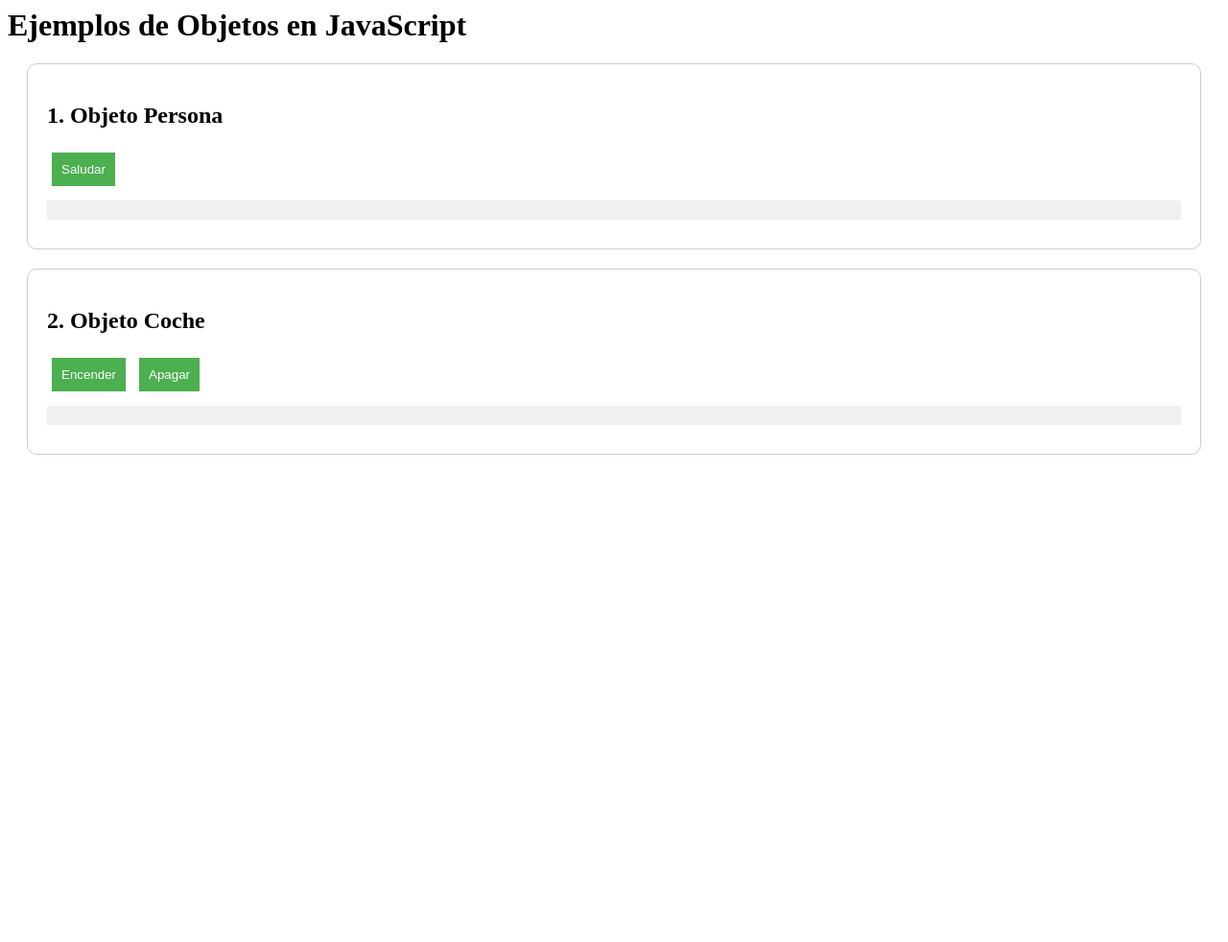
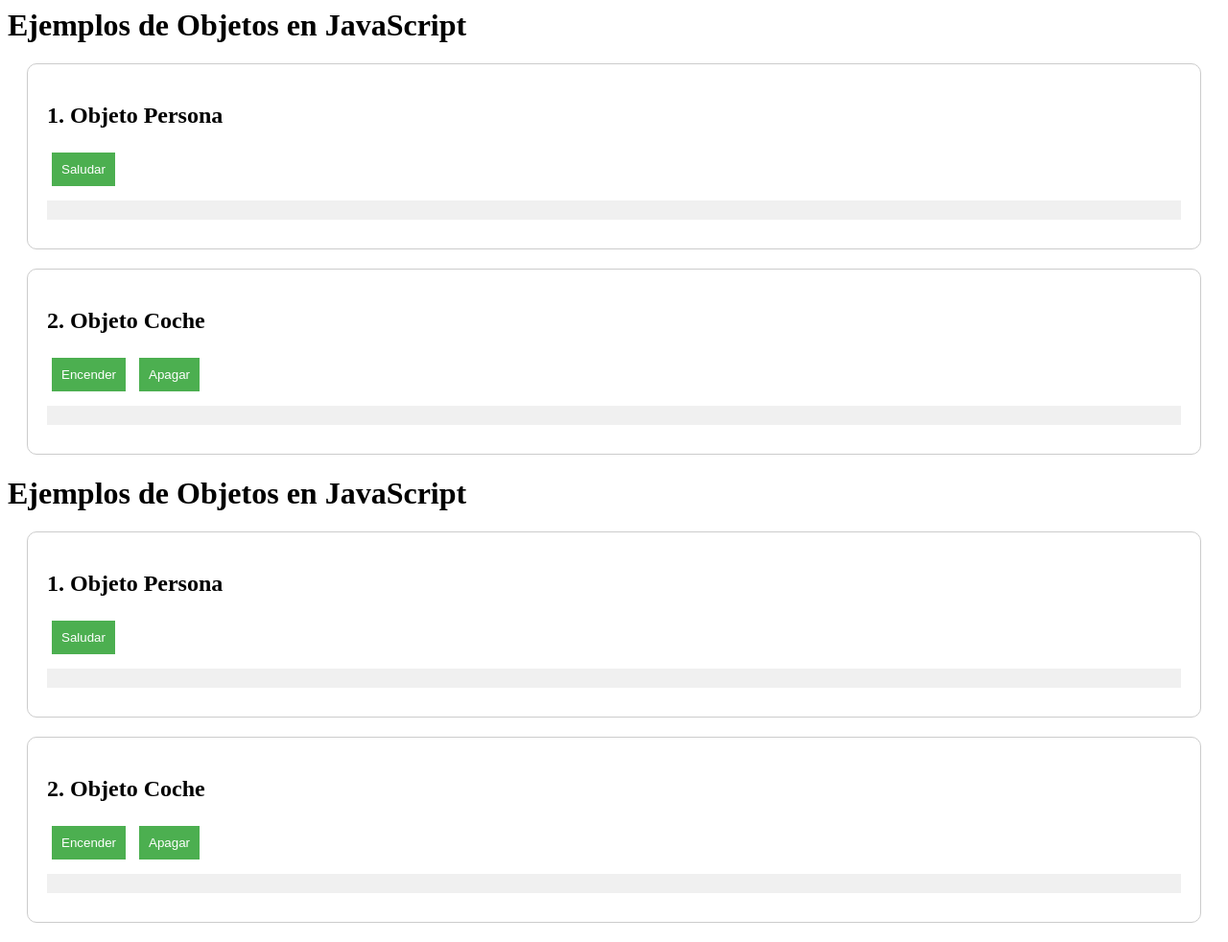
Before and after one commit to NICOLASSALMERON/ejemplo, a plain HTML site: page persona-objeto.html in a window 1280 px wide. Shown: the whole page at 96% size. Before the commit the page ends 800 px from the top, so only its background shows below. Drawn offline with Linux system fonts and the light colour scheme.

Commit message:
Update persona-objeto.html

```diff
--- a/persona-objeto.html
+++ b/persona-objeto.html
@@ -52,6 +52,24 @@
         <div id="resultado-coche" class="resultado"></div>
     </div>
 
+<body>
+    <h1>Ejemplos de Objetos en JavaScript</h1>
+
+    <!-- Ejemplo 1: Persona -->
+    <div class="ejemplo">
+        <h2>1. Objeto Persona</h2>
+        <button onclick="persona.saludar()">Saludar</button>
+        <div id="resultado-persona" class="resultado"></div>
+    </div>
+
+    <!-- Ejemplo 2: Coche -->
+    <div class="ejemplo">
+        <h2>2. Objeto Coche</h2>
+        <button onclick="manejarCoche('encender')">Encender</button>
+        <button onclick="manejarCoche('apagar')">Apagar</button>
+        <div id="resultado-coche" class="resultado"></div>
+    </div>
+
     <script>
         // ========== EJEMPLO 1: OBJETO PERSONA ==========
         const persona = {
@@ -75,7 +93,7 @@
             marca: "Toyota",
             modelo: "Corolla",
             año: 2020,
-        encendido: false,  // Estado interno (true: encendido, false: apagado)
+            encendido: false,
 
             /**
              * Enciende el coche si no está ya encendido
@@ -112,8 +130,8 @@
          */
         function manejarCoche(accion) {
             const output = document.getElementById('resultado-coche');
-        output.innerHTML = coche[accion](); // Ejecuta método dinámicamente
+            output.innerHTML = coche[accion]();
         }
-  <script>
+    </script>
 </body>
 </html>
```
Lines whose indentation alone changed are shown as unchanged.
